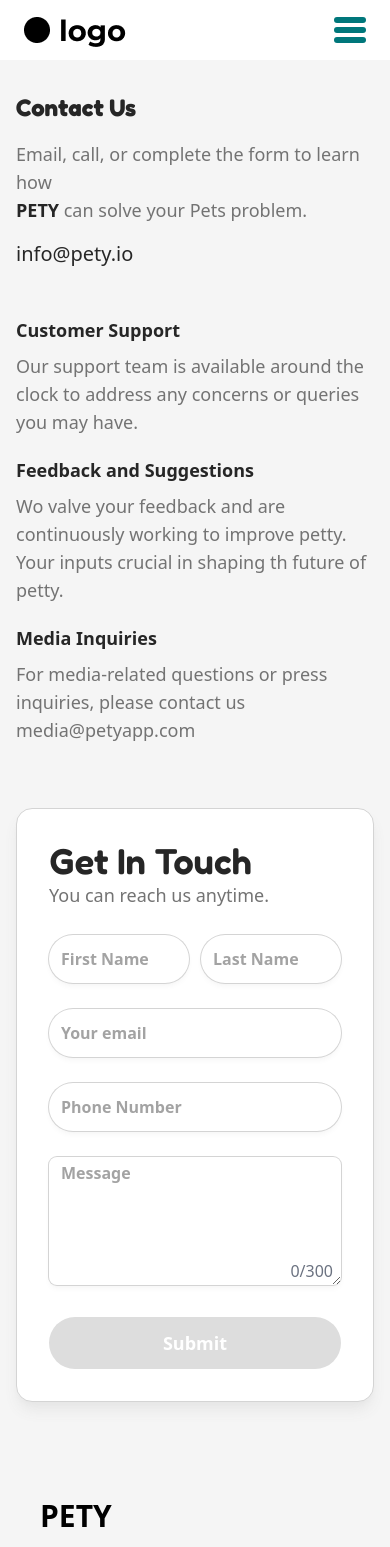
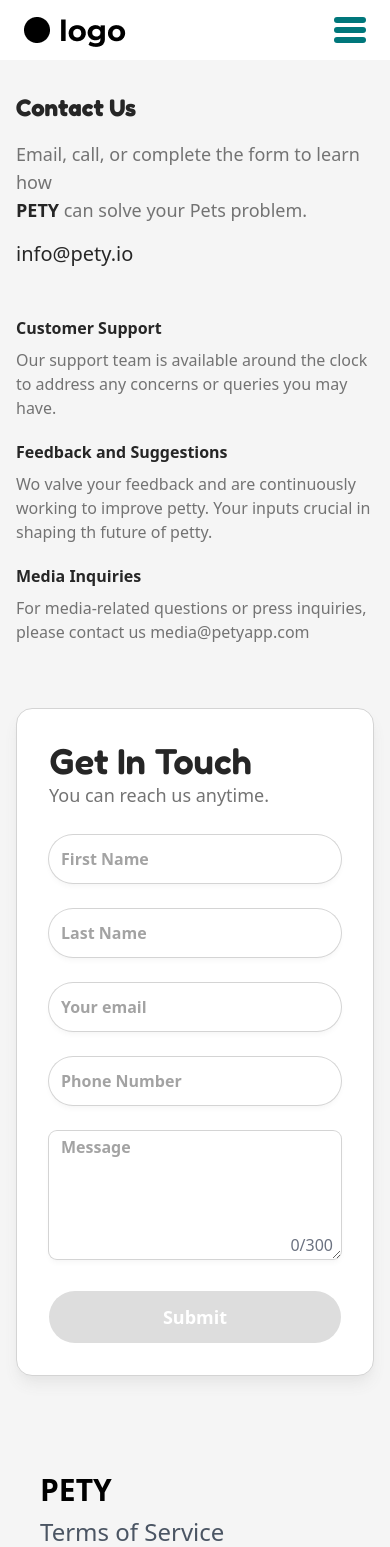
Before and after one commit to AhmedZahran15/Pety---Pet-Care, a React (Vite) app: page /contact in a window 390 px wide. Shown: the top 1547 px of the page. Built offline with nearby package versions, Linux system fonts and the light colour scheme.

Commit message:
make contact us page responsive

```diff
--- a/src/Pages/ContactUs/ContactUsForm.jsx
+++ b/src/Pages/ContactUs/ContactUsForm.jsx
@@ -112,7 +112,7 @@ function ContactUsForm() {
   return (
     <form
       onSubmit={handleSubmit}
-      className="flex w-full flex-col items-start gap-y-[26px] rounded-2xl border-[1px] border-neutral-300 bg-white p-8 text-gray-500 shadow-lg shadow-neutral-200 md:w-3/4  lg:w-7/12"
+      className="flex w-full flex-col items-start gap-y-[26px] self-center rounded-2xl border-[1px] border-neutral-300 bg-white p-8 text-gray-500 shadow-lg shadow-neutral-200 sm:w-2/3 md:w-full lg:w-full xl:w-7/12"
     >
       <div className="flex flex-col">
         <p className="font-fredoka text-4xl font-semibold text-neutral-800">
@@ -122,7 +122,7 @@ function ContactUsForm() {
           You can reach us anytime.
         </p>
       </div>
-      <div className="flex w-full flex-row gap-3">
+      <div className="flex w-full flex-col gap-[26px] lg:flex-row">
         <NormalInput
           value={state.firstName}
           onChange={handleFirstNameChange}
--- a/src/Pages/ContactUs/Info.jsx
+++ b/src/Pages/ContactUs/Info.jsx
@@ -1,7 +1,7 @@
 function Info() {
   return (
-    <div className="flex w-full flex-col gap-y-12 text-lg">
-      <div className="flex flex-col gap-y-4">
+    <div className="flex w-full flex-col gap-y-12">
+      <div className="flex w-fit flex-col gap-y-4">
         <p className="font-fredoka text-2xl font-bold text-neutral-800 md:text-5xl">
           Contact Us
         </p>
@@ -13,20 +13,20 @@ function Info() {
         </p>
         <p className="text-xl font-medium text-neutral-800">info@pety.io</p>
       </div>
-      <div className="flex flex-col gap-5 md:flex-row">
-        <div className="basis-1/3 font-medium text-neutral-500">
+      <div className="flex flex-col flex-wrap gap-5 xl:flex-row xl:flex-nowrap">
+        <div className=" font-medium text-neutral-500 xl:basis-1/3">
           <p className="mb-2 font-bold text-neutral-800">Customer Support</p>
           Our support team is available around the clock to address any concerns
           or queries you may have.
         </div>
-        <div className=" basis-1/3 font-medium text-neutral-500">
+        <div className="  font-medium text-neutral-500 xl:basis-1/3">
           <p className="mb-2 font-bold text-neutral-800">
             Feedback and Suggestions
           </p>
           Wo valve your feedback and are continuously working to improve petty.
           Your inputs crucial in shaping th future of petty.
         </div>
-        <div className=" basis-1/3 font-medium text-neutral-500">
+        <div className="  font-medium text-neutral-500 xl:basis-1/3">
           <p className="mb-2 font-bold text-neutral-800">Media Inquiries</p>
           For media-related questions or press inquiries, please contact us
           media@petyapp.com
--- a/src/Pages/ContactUs/index.jsx
+++ b/src/Pages/ContactUs/index.jsx
@@ -3,7 +3,7 @@ import Info from "./Info";
 
 function ContactUS() {
   return (
-    <div className="flex flex-col items-center justify-between gap-16 bg-neutral-100 px-4 py-8 md:flex-row md:px-8 lg:px-28">
+    <div className="flex flex-col items-center justify-between gap-16 bg-neutral-100 px-4 py-8 md:flex-row md:px-8 lg:gap-4 xl:px-28">
       <Info />
       <ContactUsForm />
     </div>
```
